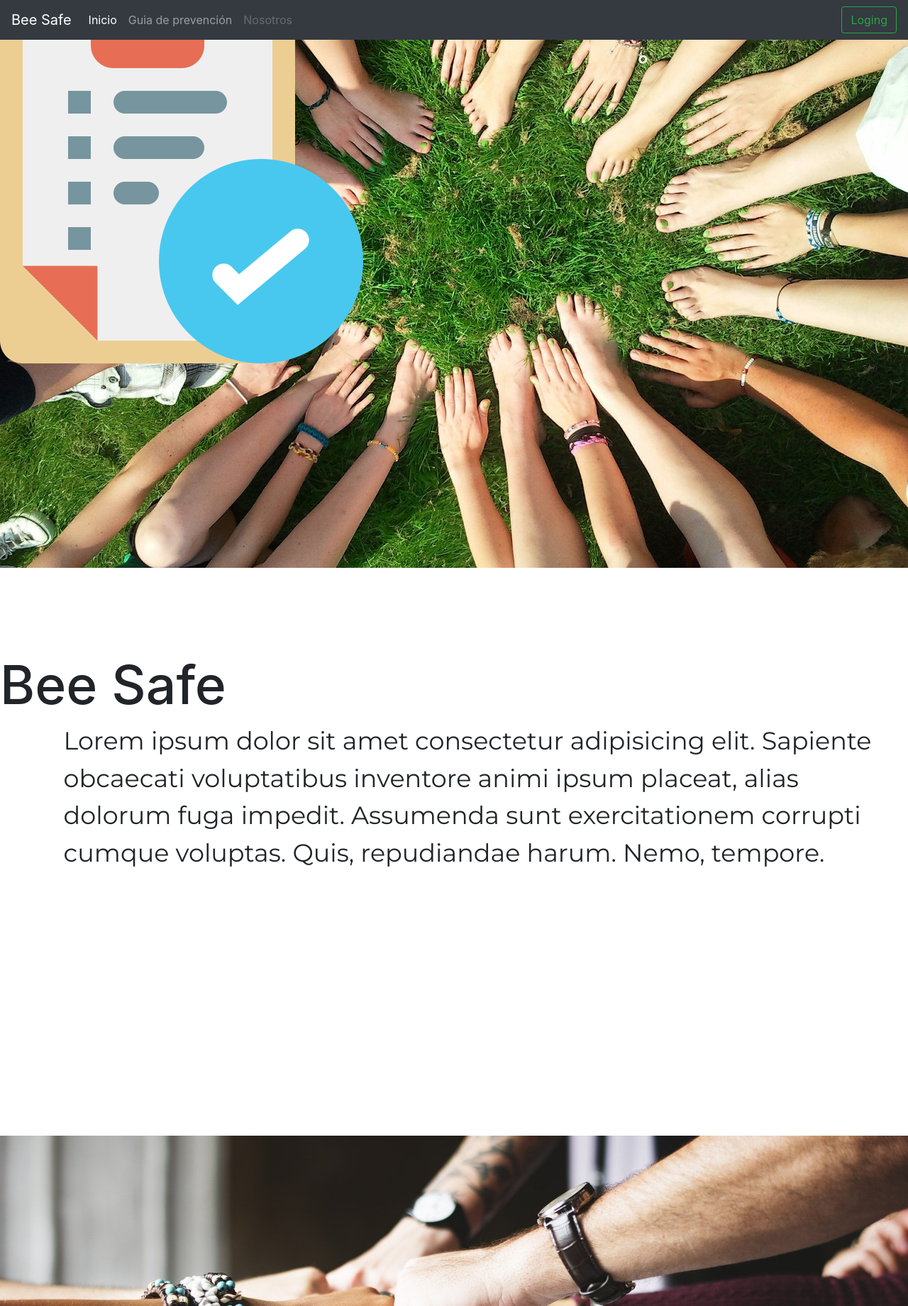
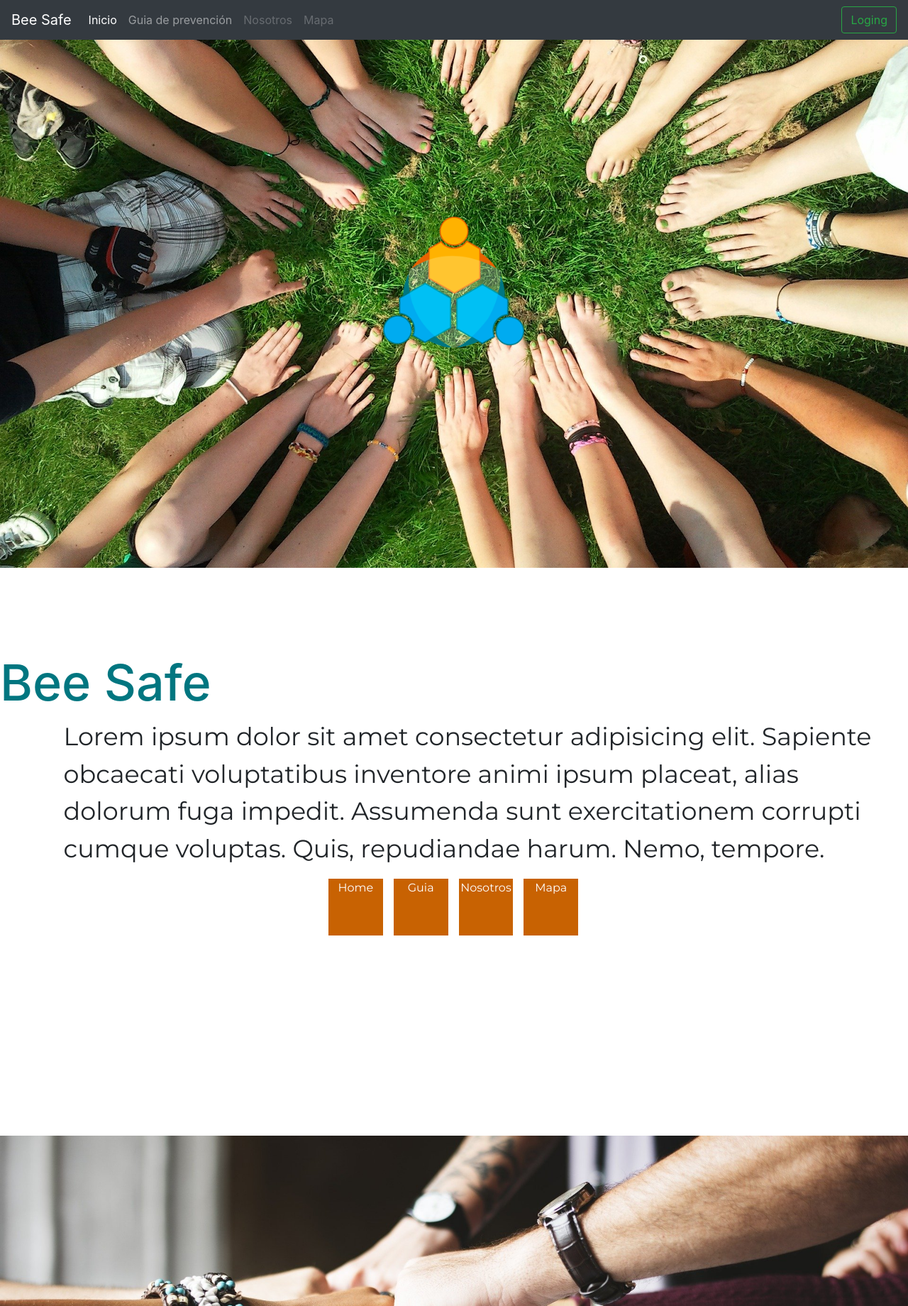
Before and after one commit to HackathonNicaragua2019/Bee-Safe, a PHP site: page / in a window 1280 px wide. Shown: the top 1840 px of the page at 71% size. Run offline with PHP 8.4, Linux system fonts and the light colour scheme.

Commit message:
feat(views): Cambio en las interfaces

```diff
--- a/css/style.css
+++ b/css/style.css
@@ -11,20 +11,24 @@
     background-attachment: fixed;
     background-position: 50% 50%;
     background-size: cover;
+    display: flex;
+    align-items: center;
+    justify-content: center;
 }
 
 
 .contTexto{
-    width: 100vw;
+    width: 100%;
     height: 100vh;
     display: flex;
     flex-flow: column;
-    overflow: scroll;
+    overflow: hidden;
     padding-top: 15vh;
 }
 
 .titulosBanner{
     font-size: 75px;
+    color: rgb(0,118,128);
 }
 
 .cuerpoTexto{
@@ -33,3 +37,29 @@
     width: 90%;
     margin-left: 7vw;
 }
+
+.botonera{
+    width: 30%;
+    height: 40px;
+    display: flex;
+    flex-flow: row;
+    align-self: center;
+}
+
+.itemBotones{
+    width: 20%;
+    height: 80px;
+    background-color: rgb(200,98,2);
+    margin-left: 15px;
+    text-align: center;
+}
+
+.itemBotones:hover{
+    background-color: rgb(0,118,128);
+}
+
+.linksMenu{
+    text-decoration: none;
+    color: rgba(255,255,255,1);
+    font-family: 'Montserrat', sans-serif;
+}
--- a/css/styleIndex.css
+++ b/css/styleIndex.css
@@ -3,9 +3,13 @@
 }
 
 #tituloBanner1{
-    font-size: ;
+    font-size: 70px;
 }
 
 #bannerIndex2{
     background-image: url('../asset/img/Banners/banner2.jpg');
 }
+
+#logoBee{
+    width: 17%;
+}
--- /dev/null
+++ b/footerFull.php
@@ -0,0 +1,4 @@
+<footer class="piePagina">
+    <div class="izquierda"></div>
+    <div class="derecha"></div>
+</footer>
--- a/header.php
+++ b/header.php
@@ -30,6 +30,9 @@
             <li class="nav-item">
             <a class="nav-link disabled" href="#">Nosotros</a>
             </li>
+            <li class="nav-item">
+            <a class="nav-link disabled" href="#">Mapa</a>
+            </li>
         </ul>
         <form class="form-inline mt-2 mt-md-0">
             <button class="btn btn-outline-success my-2 my-sm-0 " type="submit">Loging</button>
--- a/index.php
+++ b/index.php
@@ -1,10 +1,16 @@
 <?php include('header.php');?>
     <div class="banner1" id="bannerIndex1">
-        <img src="asset/img/logos/completed-task.png" alt="" class="logoBee">
+        <img src="asset/img/logos/Bee.png" alt="" id="logoBee" class="">
     </div>
     <div class="contTexto">
         <h1 class="titulosBanner" id="tituloBanner1">Bee Safe</h1>
         <p class="parrafos cuerpoTexto">Lorem ipsum dolor sit amet consectetur adipisicing elit. Sapiente obcaecati voluptatibus inventore animi ipsum placeat, alias dolorum fuga impedit. Assumenda sunt exercitationem corrupti cumque voluptas. Quis, repudiandae harum. Nemo, tempore.</p>
+        <div class="botonera">
+            <div class="itemBotones"><a href="" class="linksMenu">Home</a></div>
+            <div class="itemBotones"><a href="" class="linksMenu">Guia</a></div>
+            <div class="itemBotones"><a href="" class="linksMenu">Nosotros</a></div>
+            <div class="itemBotones"><a href="" class="linksMenu">Mapa</a></div>
+        </div>
     </div>
     <div class="banner1" id="bannerIndex2"></div>
     <div class="contTexto">
@@ -13,6 +19,11 @@
     </div>
     <div class="banner1" id="bannerIndex2"></div>
     <div class="contTexto">
+        <h1 class="titulosBanner" id="tituloBanner1">Nosotros</h1>
+        <p class="parrafos cuerpoTexto">Lorem ipsum dolor sit amet consectetur adipisicing elit. Sapiente obcaecati voluptatibus inventore animi ipsum placeat, alias dolorum fuga impedit. Assumenda sunt exercitationem corrupti cumque voluptas. Quis, repudiandae harum. Nemo, tempore.</p>
+    </div>
+    <div class="banner1" id="bannerIndex2"></div>
+    <div class="contTexto">
         <h1 class="titulosBanner" id="tituloBanner1">Mapa</h1>
         <p class="parrafos cuerpoTexto">Lorem ipsum dolor sit amet consectetur adipisicing elit. Sapiente obcaecati voluptatibus inventore animi ipsum placeat, alias dolorum fuga impedit. Assumenda sunt exercitationem corrupti cumque voluptas. Quis, repudiandae harum. Nemo, tempore.</p>
     </div>
--- a/register.php
+++ b/register.php
@@ -1,6 +1,9 @@
 <?php include('header.php'); ?>
     <form action="guardarUsuarios.php" method="post">
         <input type="text" name="nombre" class="textNombre" id="TxtNombre" placeholder="Nombre">
-
+        <input type="text" name="password" class="textNombre" id="TxtNombre" placeholder="Contraseña">
+        <input type="text" name="cedula" class="textNombre" id="TxtNombre" placeholder="Cedula">
+        <input type="text" name="password" class="textNombre" id="TxtNombre" placeholder="Cedula">
+        <input type="submit" value="Guardar">
     </form>
 <?php include('footer.php'); ?>
```
Also changed, not shown: asset/img/logos/bee.ico (added), asset/img/logos/bee.png (added), 1 other file.
